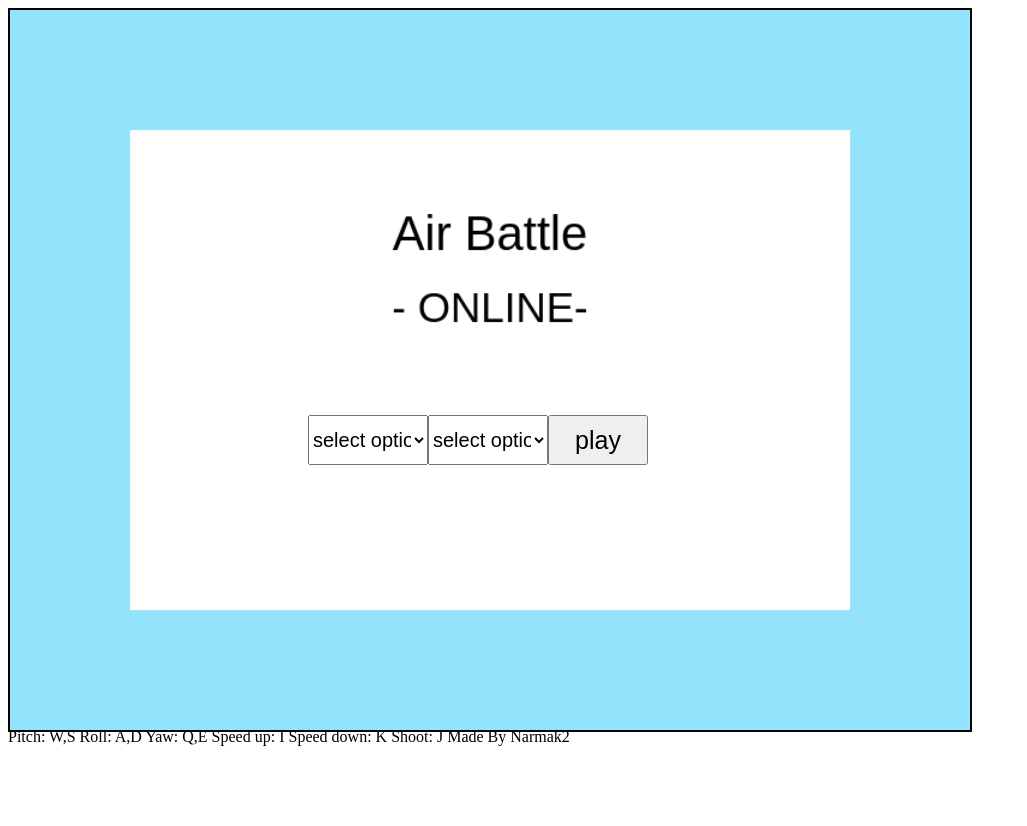
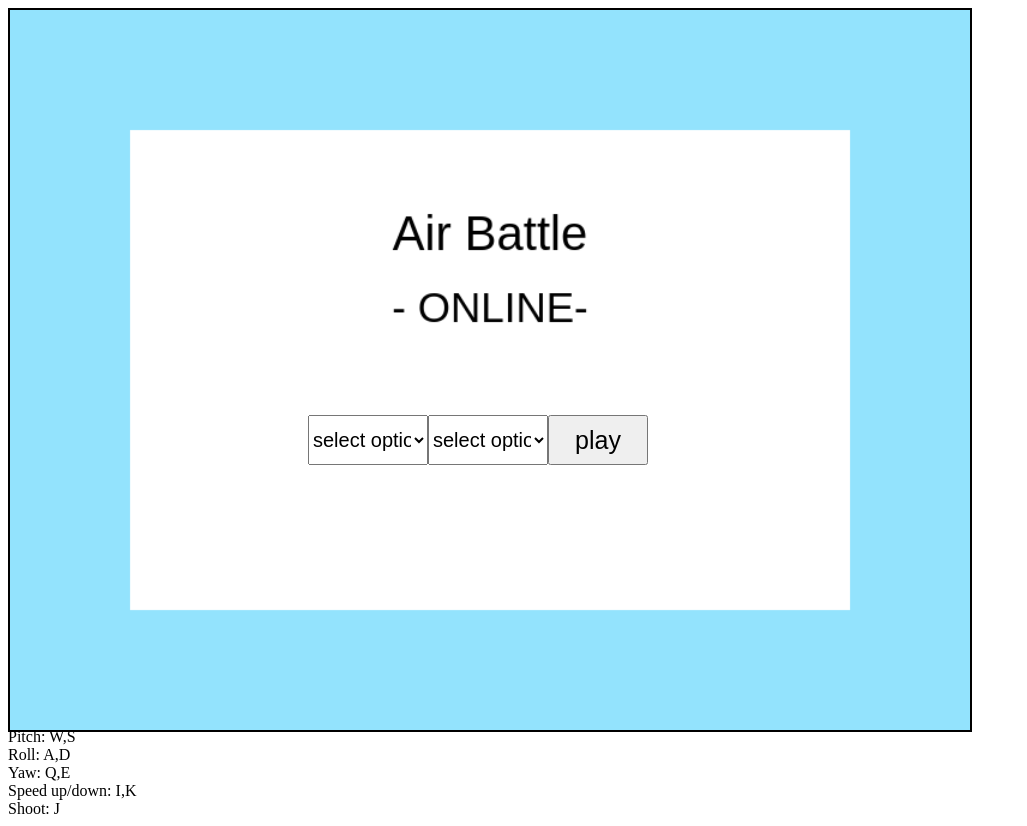
Before and after one commit to NarmakTwo/airbattle, a website: page client/index.html in a window 1280 px wide. Shown: the whole page, without its empty margins (0-1027 px from the left). Before the commit the page ends 800 px from the top, so only its background shows below. Drawn offline with nearby package versions, Linux system fonts and the light colour scheme; no server answers.

Commit message:
Update index.html

```diff
--- a/client/index.html
+++ b/client/index.html
@@ -59,12 +59,6 @@
 		<script src="quat.js"></script>
 		<script src="script.js"></script>
 		<script src="comm.js"></script>
-    Pitch: W,S
-    Roll: A,D
-    Yaw: Q,E
-    Speed up: I
-    Speed down: K
-    Shoot: J
-    Made By Narmak2
+	  	Pitch: W,S<br> Roll: A,D<br> Yaw: Q,E<br> Speed up/down: I,K<br> Shoot: J
   </body>
 </html>
```
